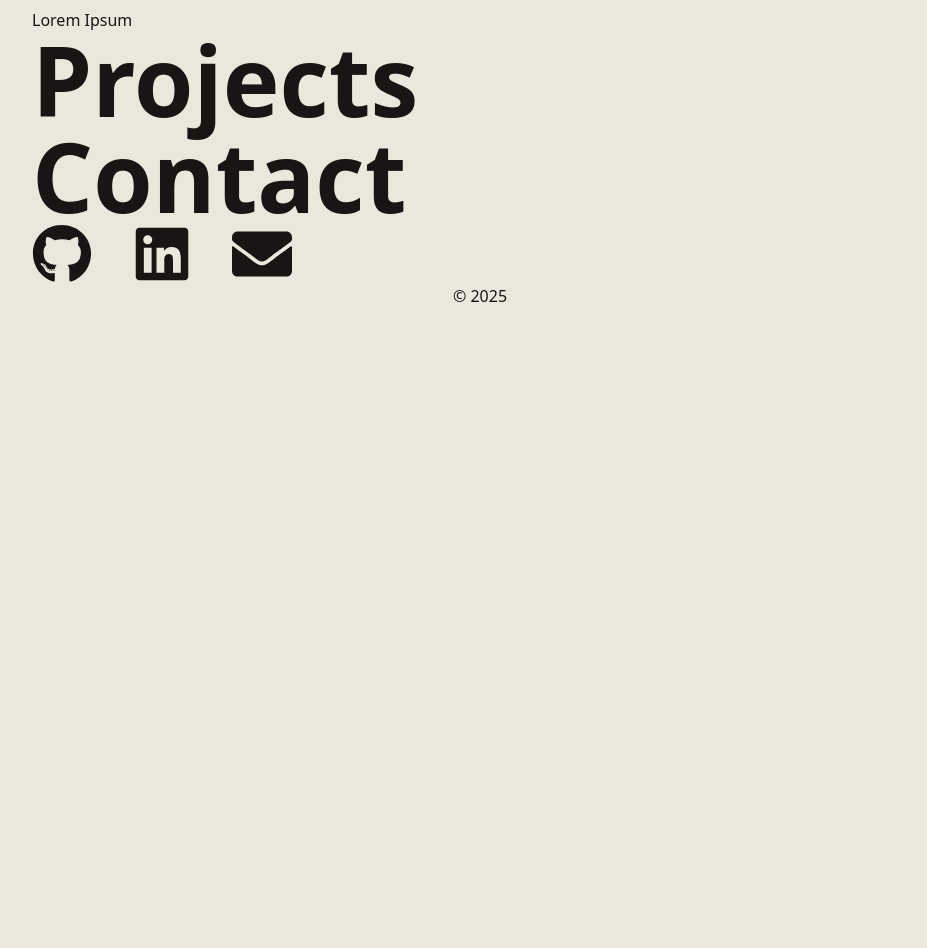
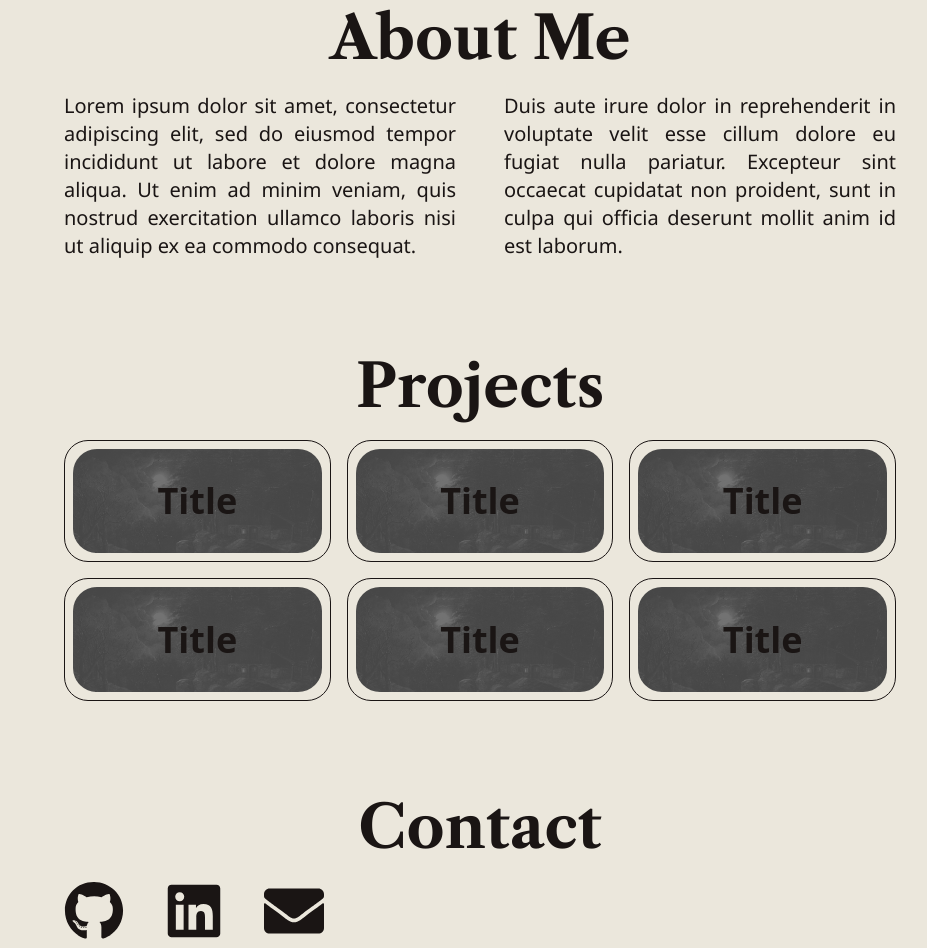
Before and after one commit to AVLTG/avltg.github.io, a Next.js app: page / in a window 1280 px wide. Shown: the part 844-1792 px from the top of the page, without its empty margins (160-1087 px from the left). Before the commit the page ends 1152 px from the top, so only its background shows below. Built offline with nearby package versions, Linux system fonts and the light colour scheme; a web font is replaced by a local one.

Commit message:
Added project template

```diff
--- /dev/null
+++ b/components/Project.tsx
@@ -0,0 +1,22 @@
+interface ProjectProps {
+    name: string;
+    description: string;
+    image: string;
+    link: string;
+}
+
+export default function Project({ name, description, image, link }: ProjectProps) {
+
+    return (
+        <div
+            onClick={() => window.open(link, "_blank")}
+            className="relative border border-foreground p-2 text-center rounded-3xl group cursor-pointer hover:scale-95 transition-all"
+        >
+            <img className="rounded-3xl contrast-50 brightness-100 group-hover:blur-sm transition-all ease-out" src={image} alt={`${name} Image`} />
+            <div className="absolute top-0 left-0 w-full h-full flex flex-col justify-center items-center p-4">
+                <h3 className="w-full h-full flex items-center justify-center absolute opacity-100 group-hover:opacity-0 duration-200 ease-out p-4">{name}</h3>
+                <p className="w-full h-full flex items-center justify-center absolute opacity-0 group-hover:opacity-100 duration-200 ease-in p-4">{description}</p>
+            </div>
+        </div>
+    )
+}
--- a/pages/_app.tsx
+++ b/pages/_app.tsx
@@ -2,7 +2,7 @@ import "@/styles/globals.css";
 import type { AppProps } from "next/app";
 import Head from "next/head";
 import ThemeProvider from "@/components/ThemeProvider";
-import { Header, Footer } from "@/components/nav";
+import { Header, Footer } from "@/components/Navigation";
 
 
 export default function App({ Component, pageProps }: AppProps & { Component: React.ComponentType }) {
--- a/pages/index.tsx
+++ b/pages/index.tsx
@@ -1,33 +1,45 @@
 import { FaGithub, FaLinkedin, FaEnvelope } from "react-icons/fa";
+import Project from "../components/Project";
 
 export default function Website() {
   return (
     <>
-      <section id="hero" className="justify-center h-[85vh] items-center p-4 border border-foreground rounded-3xl">
+      <section id="hero" className="justify-center h-[85vh] items-center p-4 border border-foreground mx-48 rounded-3xl">
         <div className="relative overflow-hidden w-full h-full rounded-3xl">
           <img src="/images/b.jpg" />
           <div className="absolute top-0 w-full h-full flex flex-col gap-4 justify-center">
             <h1 className="text-center text-cream libreCaslonBold">Amirali Tolooei</h1>
-            <h2 className="text-center text-cream libreCaslon">Software Developer</h2>
+            <h3 className="text-center text-cream libreCaslon">Software Developer</h3>
           </div>
         </div>
       </section>
 
       <section id="about">
-        <h1>About</h1>
-        <p>Lorem Ipsum</p>
+        <h2>About Me</h2>
+        <div className="flex gap-12">
+          <p className="flex-1 text-justify">Lorem ipsum dolor sit amet, consectetur adipiscing elit, sed do eiusmod tempor incididunt ut labore et dolore magna aliqua. Ut enim ad minim veniam, quis nostrud exercitation ullamco laboris nisi ut aliquip ex ea commodo consequat.</p>
+          <p className="flex-1 text-justify">Duis aute irure dolor in reprehenderit in voluptate velit esse cillum dolore eu fugiat nulla pariatur. Excepteur sint occaecat cupidatat non proident, sunt in culpa qui officia deserunt mollit anim id est laborum.</p>
+        </div>
       </section>
 
       <section id="projects">
-        <h1>Projects</h1>
+        <h2>Projects</h2>
+        <div className="grid grid-cols-3 gap-4">
+          <Project name="Title" description="Lorem ipsum dolor sit amet, consectetur adipiscing elit, sed do eiusmod tempor incididunt ut labore et dolore magna aliqua." image="/images/b.jpg" link="https://www.github.com/avltg" />
+          <Project name="Title" description="Lorem ipsum dolor sit amet, consectetur adipiscing elit, sed do eiusmod tempor incididunt ut labore et dolore magna aliqua." image="/images/b.jpg" link="https://www.github.com/avltg" />
+          <Project name="Title" description="Lorem ipsum dolor sit amet, consectetur adipiscing elit, sed do eiusmod tempor incididunt ut labore et dolore magna aliqua." image="/images/b.jpg" link="https://www.github.com/avltg" />
+          <Project name="Title" description="Lorem ipsum dolor sit amet, consectetur adipiscing elit, sed do eiusmod tempor incididunt ut labore et dolore magna aliqua." image="/images/b.jpg" link="https://www.github.com/avltg" />
+          <Project name="Title" description="Lorem ipsum dolor sit amet, consectetur adipiscing elit, sed do eiusmod tempor incididunt ut labore et dolore magna aliqua." image="/images/b.jpg" link="https://www.github.com/avltg" />
+          <Project name="Title" description="Lorem ipsum dolor sit amet, consectetur adipiscing elit, sed do eiusmod tempor incididunt ut labore et dolore magna aliqua." image="/images/b.jpg" link="https://www.github.com/avltg" />
+        </div>
       </section>
 
       <section id="contact">
-        <h1>Contact</h1>
+        <h2>Contact</h2>
         <ul className="text-6xl">
-          <li><FaGithub /></li>
-          <li><FaLinkedin /></li>
-          <li><FaEnvelope /></li>
+          <li><a href="https://www.github.com/avltg" target="_blank"><FaGithub /></a></li>
+          <li><a href="https://www.linkedin.com/in/amirali-tolooei" target="_blank"><FaLinkedin /></a></li>
+          <li><a href="mailto:aa.tolooei@gmail.com"><FaEnvelope /></a></li>
         </ul>
       </section>
     </>
--- a/styles/globals.css
+++ b/styles/globals.css
@@ -42,14 +42,21 @@ body {
 }
 
 section {
-  @apply flex flex-col mx-48;
+  @apply flex flex-col mx-56 mb-24;
 }
 
 h1 {
   @apply text-8xl font-bold;
 }
 h2 {
-  @apply text-2xl font-bold;
+  @apply text-6xl mb-6 font-bold libreCaslonBold text-center;
+}
+h3 {
+  @apply text-4xl font-bold;
+}
+
+p {
+  @apply text-xl notoSans;
 }
 
 ul {
```
Also changed, not shown: components/Navigation.tsx (renamed from components/nav.tsx).
